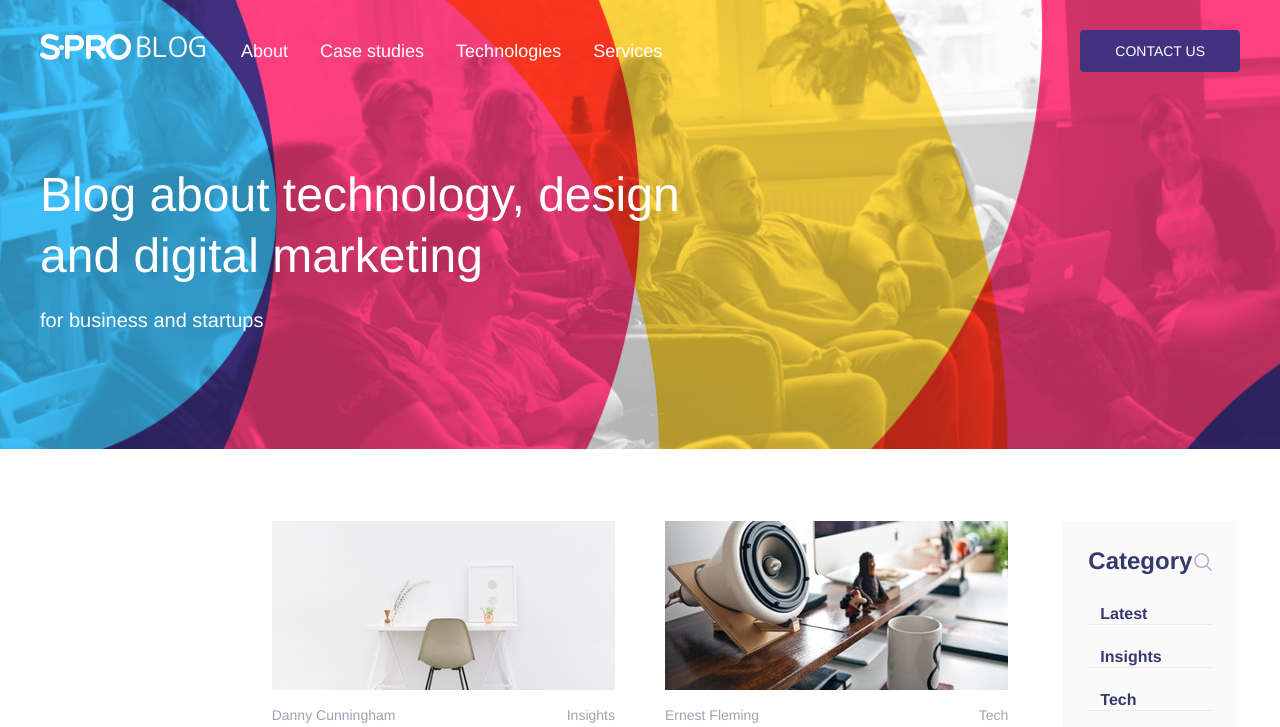
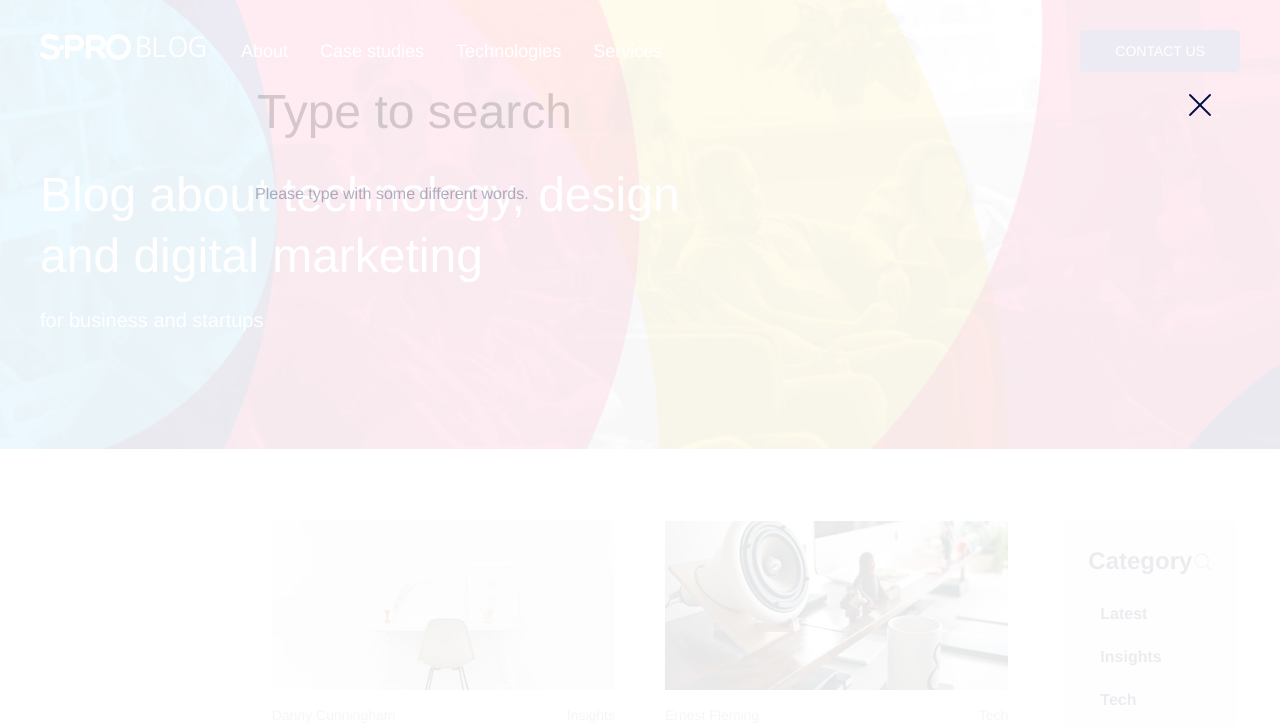
Before and after one commit to zloyleva/html_template, a website: page index.html in a window 1280 px wide. Both pictures are taken after a click on the link 1203 px from the left and 560 px from the top of the page. Shown: the top 727 px of the page. Drawn offline with nearby package versions, Linux system fonts and the light colour scheme; a web font is replaced by a local one.

Commit message:
create search section

```diff
--- a/index.html
+++ b/index.html
@@ -178,7 +178,7 @@
                 <div class="move_part">
                     <div class="sidebar_header">
                         <span class="category_title">Category</span>
-                        <a href="#"><img src="./images/search.png" alt=""></a>
+                        <a class="show_search_button" href="#"><img src="./images/search.png" alt=""></a>
                     </div>
                     <ul class="category_items_list">
                         <li class="category_item"><a href="#">Latest</a></li>
@@ -199,7 +199,7 @@
                     <li><a href="#">3</a></li>
                     <li><a href="#">4</a></li>
                     <li><a href="#">5</a></li>
-                    <li><a href="#"><i class="fa fa-angle-right" aria-hidden="true"></i></li>
+                    <li><a href="#"><i class="fa fa-angle-right" aria-hidden="true"></i></a></li>
                 </ul>
             </div>
         </div>
@@ -241,5 +241,27 @@
             <script src="scripts/script.js"></script>
         </div>
     </footer>
+
+    <div class="search_section">
+
+        <div class="container">
+            <div class="row">
+                <div class="col-sm-2"></div>
+                <div class="col-sm-8">
+                    <div class="search_input">
+                        <input class="blog-search-input" type="text" placeholder="Type to search" autofocus="">
+                    </div>
+                    <div class="blog_search_results">
+                        <p>Please type with some different words.</p>
+                    </div>
+                </div>
+                <div class="col-sm-2 close_section">
+                    <a title="Close" class="search_close_button"><img src="./images/x.png" alt=""></a>
+                </div>
+
+            </div>
+        </div>
+
+    </div>
 </body>
 </html>
--- a/sass/style.scss
+++ b/sass/style.scss
@@ -148,6 +148,7 @@ header{
 }
 //Start main content
 .container-fluid{
+  position: relative;
   .row.main_content{
     margin: 0 1%;
     padding-top: 72px;
@@ -475,3 +476,62 @@ footer{
     }
   }
 }
+
+// Search section
+.search_section{
+  &.show_search{
+    left: 0;
+  }
+  position: fixed;
+  transition-property: left;
+  transition-duration: 1.5s;
+  top: 0;
+  left: 3500px;
+  right: 0;
+  bottom: 0;
+  background-color: rgba(255, 255, 255, 0.9);
+  z-index: 200;
+  padding-top: 80px;
+  .container{
+    .row{
+      div{
+        .search_input{
+          input{
+            opacity: 0.3;
+            color: #040948;
+            font-size: 48px;
+            font-weight: 500;
+            line-height: 61px;
+            background: transparent;
+            overflow-x: scroll;
+            border: none;
+            outline: none;
+          }
+        }
+        .blog_search_results{
+          p{
+            opacity: 0.3;
+            color: #040948;
+            font-size: 16px;
+            font-weight: 500;
+            line-height: 21px;
+            margin-top: 40px;
+          }
+        }
+      }
+
+      div.close_section{
+        display: flex;
+        justify-content: flex-end;
+        a.search_close_button{
+          display: flex;
+          align-items: center;
+          justify-content: center;
+          width: 50px;
+          height: 50px;
+          cursor: pointer;
+        }
+      }
+    }
+  }
+}
--- a/scripts/script.js
+++ b/scripts/script.js
@@ -35,5 +35,17 @@
             }
         }
 
+        $(document).on('click', 'a.show_search_button', function (event) {
+            event.preventDefault();
+            console.log('SHOW SEARCH');
+            $('.search_section').addClass('show_search');
+        })
+
+        $(document).on('click', 'a.search_close_button', function (event) {
+            event.preventDefault();
+            console.log('HIDE SEARCH');
+            $('.search_section').removeClass('show_search');
+        })
+
     });
 })(jQuery)
```
Also changed, not shown: css/style.css, images/x.png (added), 1 other file.
